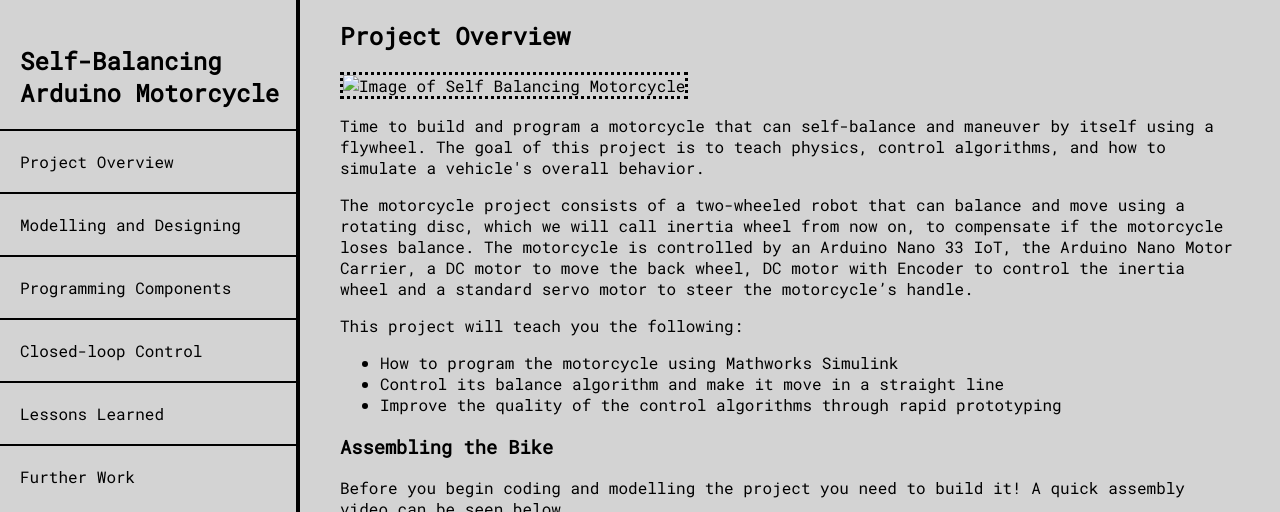
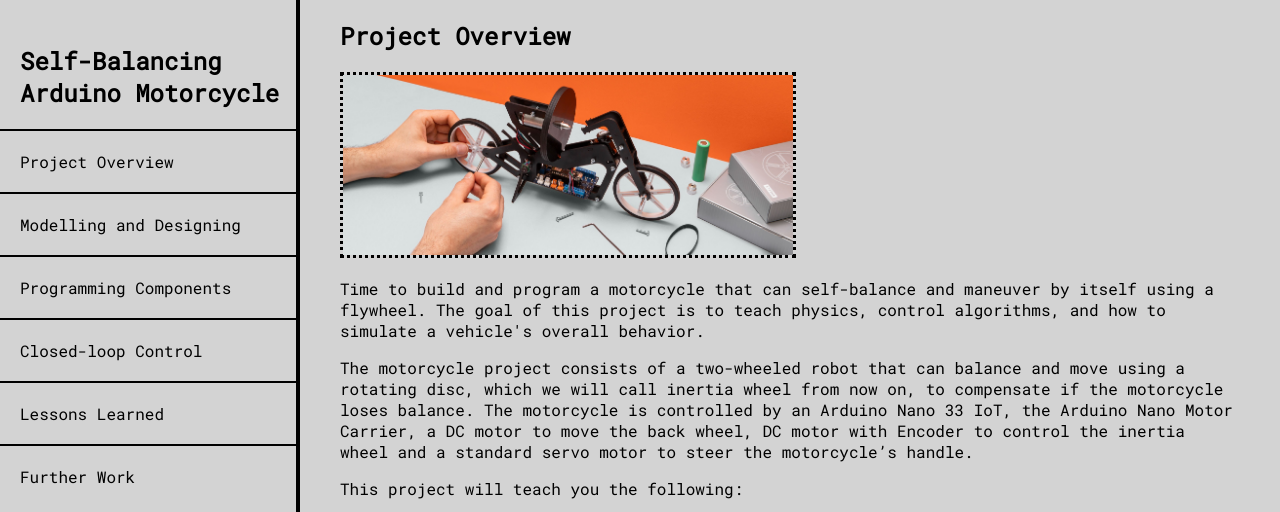
Before and after one commit to The0z/TechnicalDoc2021, a plain HTML site: page index.html in a window 1280 px wide. Shown: the top 512 px of the page. Drawn offline with Linux system fonts and the light colour scheme.

Commit message:
Updated with proper photo

```diff
--- a/index.html
+++ b/index.html
@@ -51,7 +51,7 @@
             <header>
                 <h1>Project Overview</h1>
             </header>
-            <img id=cycleImg src="" alt="Image of Self Balancing Motorcycle">
+            <img id=cycleImg src="https://raw.githubusercontent.com/The0z/TechnicalDoc2021/main/imgs/motorcycle.jpg" alt="Image of Self Balancing Motorcycle">
             <article>
                 <p>Time to build and program a motorcycle that can self-balance and maneuver by itself using a flywheel. The goal of this project is to
                 teach physics, control algorithms, and how to simulate a vehicle's overall behavior.
```
